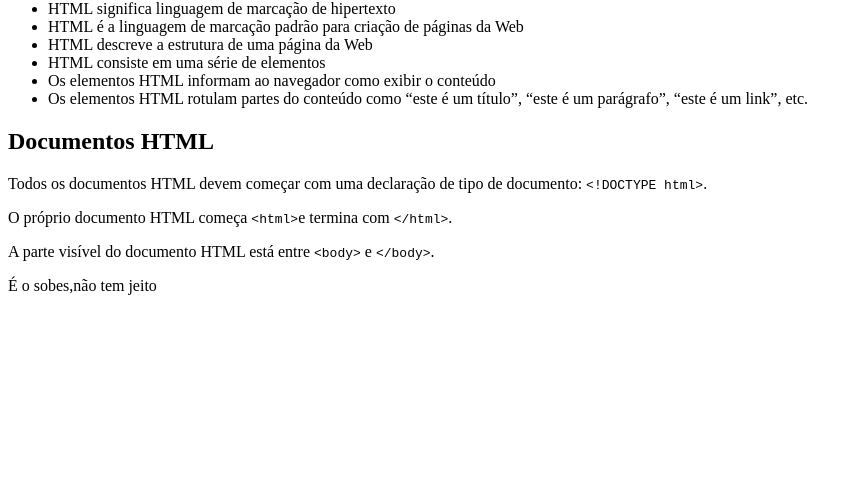
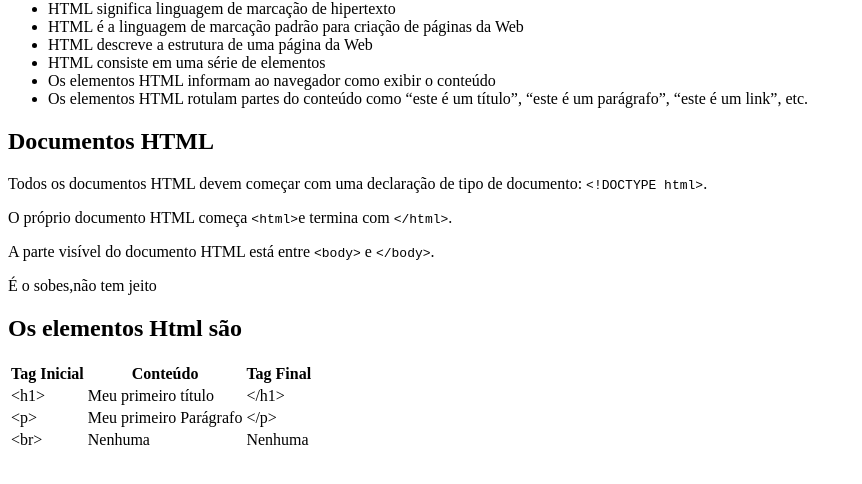
Before and after one commit to JoArthur8/meuprimeirosite, a plain HTML site: page index.html in a window 1280 px wide. Shown: the part 66-550 px from the top of the page, without its empty margins (0-862 px from the left). Drawn offline with Linux system fonts and the light colour scheme.

Commit message:
tabuleta12_03

```diff
--- a/index.html
+++ b/index.html
@@ -21,5 +21,44 @@
           <p> A parte visível do documento HTML está entre <code>&lt;body&gt;</code> e <code> &lt;/body&gt;</code>.</p>
           <p> É o sobes,não tem jeito</p>
 
+     <h2> Os elementos Html são</h2>
+          <table>
+            <tr>
+                <th> Tag Inicial</th>
+                <th> Conteúdo</th>
+                <th> Tag Final</th>
+            </tr>
+                <tr>
+                    <td> &lt;h1&gt; </td>
+                    <td> Meu primeiro título </td>
+                    <td> &lt;/h1&gt;  </td>
+
+                </tr>
+
+<tr>
+
+    <td> &lt;p&gt; </td>
+    <td> Meu primeiro Parágrafo </td>
+    <td> &lt;/p&gt;</td>
+
+
+</tr>
+
+    <tr>
+        <td>  &lt;br&gt; </td>
+        <td> Nenhuma </td>
+        <td> Nenhuma </td>
+
+
+    </tr>
+
+
+
+
+
+
+
+          </table>
+
     </body>
 </html>
```
